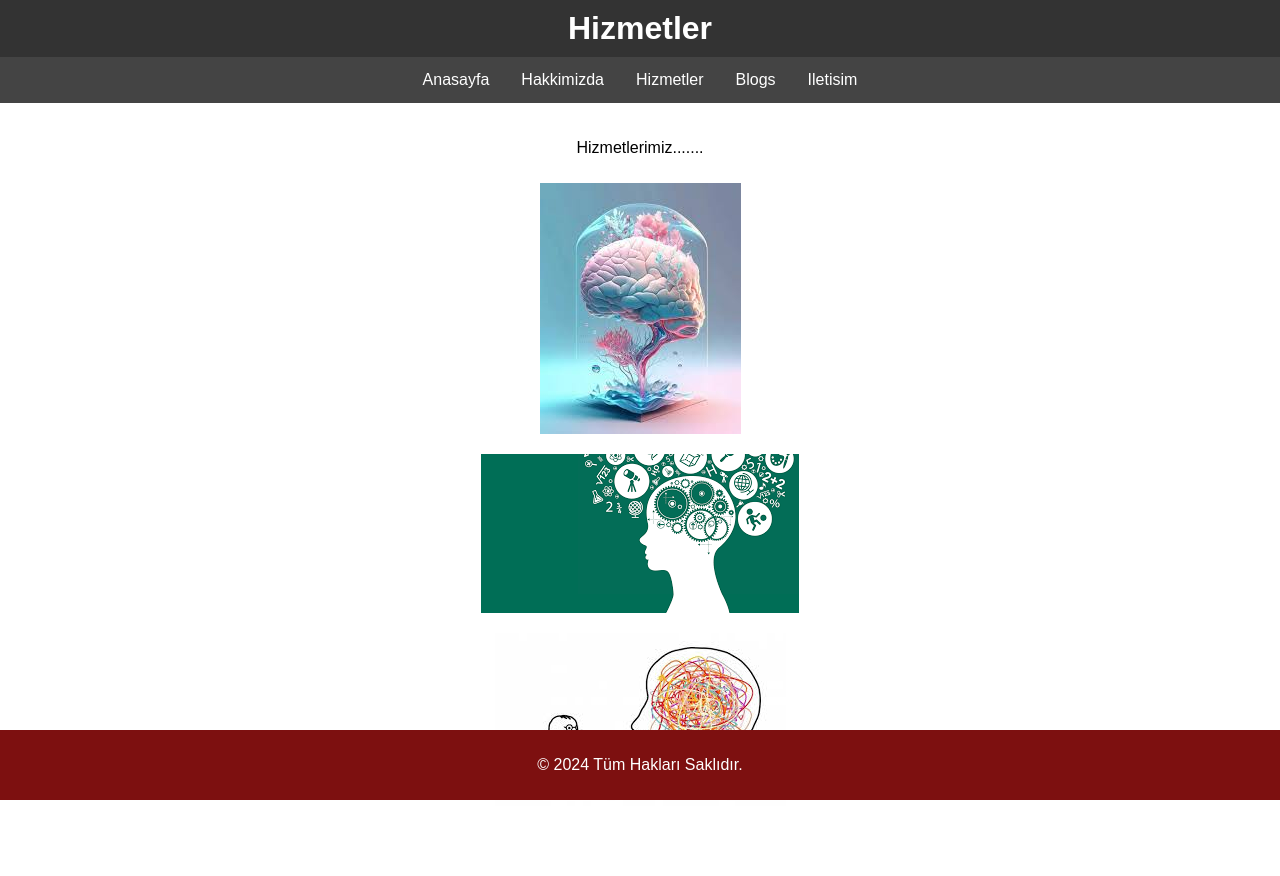
After one commit to QDaedalus/nuans_project, a Django app: template djangotutorial/nuans_app/templates/hizmetler.html in a window 1280 px wide. The commit adds this page. Run offline with Django 3.2, Linux system fonts and the light colour scheme; the template is opened without the code that fills it, so the values that code supplies are empty.

Commit message:
drop down menu template olusturuldu

```diff
--- a/djangotutorial/mysite/urls.py
+++ b/djangotutorial/mysite/urls.py
@@ -32,8 +32,11 @@ urlpatterns = [
     path('', nuans_app.views.base, name='base'),
     path('hakk/', nuans_app.views.hakk, name='hakk'),
     path('blogs/', nuans_app.views.blogs, name='blogs'),
-    path('contact/', nuans_app.views.contact, name='contact'),
+    path('hizmetler/', nuans_app.views.hizmetler, name='hizmetler'),
+    path('iletisim/', nuans_app.views.iletisim, name='iletisim'),
     # path('jobs/<int:job_id>', jobs.views.detail, name='detail')
+
+
 ] \
 
 
--- a/djangotutorial/nuans_app/static/css/styles.css
+++ b/djangotutorial/nuans_app/static/css/styles.css
@@ -21,27 +21,74 @@ ul {
     padding: 0;
   }
 
-nav {
+.navbar {
+    overflow: visible;
     background-color: #444444;
-    color: #fff;
-    padding: 10px;
+    display: flex;
+    justify-content: center;
+    position: relative;
+  }
+
+  .navbar a {
+    color: white;
     text-align: center;
-}
+    padding: 14px 16px;
+    text-decoration: none;
+    display: inline-block;
+  }
 
-nav a {
-    color: #fff;
-    margin: 0 10px;
+  .subnav {
+    position: static;
+  }
+
+  .subnav .subnavbtn {
+    font-size: 16px;
+    border: none;
+    outline: none;
+    color: white;
+    padding: 14px 16px;
+    background-color: inherit;
+    font-family: inherit;
+    margin: 0;
+    cursor: pointer;
+  }
+
+  .navbar a:hover,
+  .subnav:hover .subnavbtn {
+    background-color: #333333;
+  }
+
+  .subnav-content {
+    display: none;
+    position: absolute;
+    background-color: #f1f1f1;
+    min-width: 160px;
+    box-shadow: 0px 8px 16px 0px rgba(0,0,0,0.2);
+    z-index: 1;
+  }
+
+  .subnav-content a {
+    color: black;
+    padding: 12px 16px;
     text-decoration: none;
-}
+    display: block;
+  }
 
-nav a:hover {
-    text-decoration: underline;
-}
+  .subnav-content a:hover {
+    background-color: #7d1010;
+    color: white;
+  }
 
-main {
-    padding: 20px;
-    text-align: center; /* Center the content */
-}
+  .subnav:hover .subnav-content {
+    display: block;
+  }
+
+  /* Yeni eklenen wrapper için stiller */
+  .nav-wrapper {
+    display: inline-block;
+    position: relative;
+  }
+
 
 .image-gallery {
     display: flex;
@@ -53,25 +100,6 @@ main {
     margin: 10px 0;
     max-width: 100%;
     height: auto;
-}
-
-footer {
-    background-color: #333;
-    color: #fff;
-    text-align: center;
-    padding: 10px 0;
-    position: fixed;
-    bottom: 0;
-    width: 100%;
-}
-nav a{
-color: #fff;
-    margin: 0 10px;
-    text-decoration: none;
-}
-
-nav a:hover {
-    text-decoration: underline;
 }
 
 main {
--- a/djangotutorial/nuans_app/templates/base.html
+++ b/djangotutorial/nuans_app/templates/base.html
@@ -15,27 +15,39 @@
         <h1>Nuans Psikoloji</h1>
         {% endblock %}
     </header>
-    <nav>
 
-        <div class="dropdown">
-            <button class="dropbtn">Menu</button>
-            <div class="dropdown-content">
-                <a href="{% url 'base' %}">Home</a>
-                <a href="{% url 'hakk' %}">About</a>
-                <a href="{% url 'contact' %}">Contact</a>
-                <a href="{% url 'blogs' %}">Blogs</a>
-            </div>
+    <div class="navbar">
+      <a href="{% url 'base' %}">Anasayfa</a>
+        <div class="subnav">
+          <button class="subnavbtn" onclick="location.href='{% url 'hakk' %}'">Hakkimizda<i class="fa fa-caret-down"></i></button>
+          <div class="subnav-content">
+            <a href="#company">Company</a>
+            <a href="#team">Team</a>
+            <a href="#careers">Careers</a>
+          </div>
         </div>
-    </nav>
+        <div class="subnav">
+          <button class="subnavbtn" onclick="location.href='{% url 'hizmetler' %}'">Hizmetler<i class="fa fa-caret-down"></i></button>
+          <div class="subnav-content">
+            <a href="#bring">Hizmet 1</a>
+            <a href="#deliver">Hizmet 2</a>
+            <a href="#package">Hizmet 3</a>
+            <a href="#express">Hizmet 4</a>
+          </div>
+        </div>
+        <div class="subnav">
+          <button class="subnavbtn" onclick="location.href='{% url 'blogs' %}'">Blogs<i class="fa fa-caret-down"></i></button>
+          <div class="subnav-content">
+            <a href="#link1">Blog 1</a>
+            <a href="#link2">Blog 2</a>
+            <a href="#link3">Blog 3</a>
+            <a href="#link4">Blog 4</a>
+          </div>
+        </div>
+        <a href="{% url 'iletisim' %}">Iletisim</a>
+      </div>
+
     <main>
-        <div class="dropdown">
-            <button class="dropbtn">Dropdown</button>
-            <div class="dropdown-content">
-              <a href="#">Link 1</a>
-              <a href="#">Link 2</a>
-              <a href="#">Link 3</a>
-            </div>
-          </div>
         {% block content %}
         <h2>About This Website</h2>
         <p>This is a basic website project that includes an HTML file and a CSS file for styling.</p>
--- /dev/null
+++ b/djangotutorial/nuans_app/templates/hizmetler.html
@@ -0,0 +1,26 @@
+{% extends "base.html" %}
+{% load static %}
+<head>
+</head>
+<body>
+    <header>
+        {% block header %}
+        <h1>Hizmetler</h1>
+        {% endblock %}
+    <main>
+        {% block content %}
+        <p>Hizmetlerimiz.......
+            </p>
+        <div class="image-gallery">
+            <!-- {%static "images/image1.jpg"%} -->
+            <img src="{%static 'images/image1.jpg'%}" alt="Image 1">
+            <img src="{%static 'images/image2.jpg'%}" alt="Image 2">
+            <img src="{%static 'images/image3.jpg'%}" alt="Image 3">
+        </div>
+        {% endblock %}
+
+    </main>
+    <footer>
+    </footer>
+</body>
+</html>
```
Also changed, not shown: djangotutorial/nuans_app/views.py (+12 -9 lines), djangotutorial/nuans_app/templates/iletisim.html (renamed from djangotutorial/nuans_app/templates/contact.html), 2 other files.
